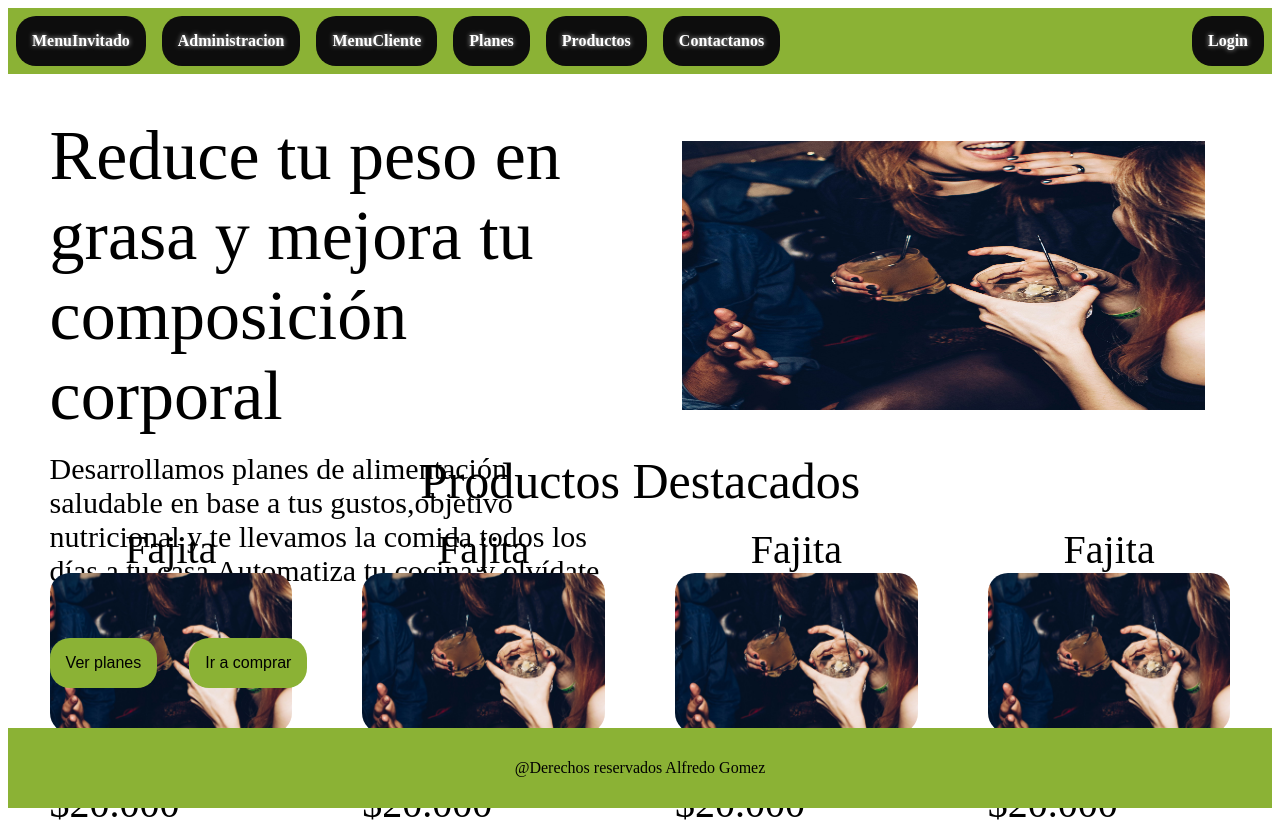
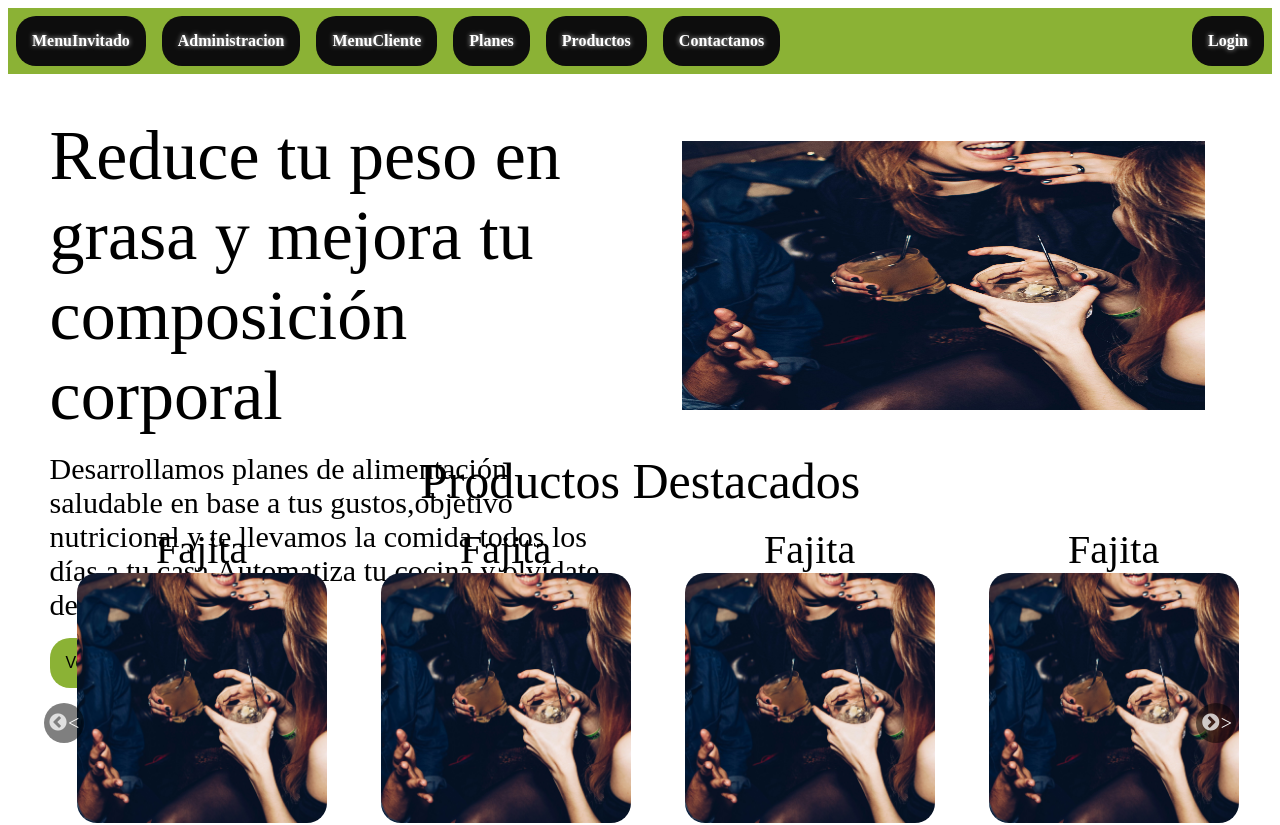
Before and after one commit to alfre755/NutriGreen, a React (Vite) app in the folder NutriGreen/: page / in a window 1280 px wide. Shown: the top 825 px of the page. Built offline with nearby package versions, Linux system fonts and the light colour scheme.

Commit message:
feat slide
Se agrega el slide mediante libreria slick

```diff
--- /dev/null
+++ b/NutriGreen/src/components/LayaoutTemplate/ListarDocumentosConImagen/Arrow.jsx
@@ -0,0 +1,46 @@
+import React from "react";
+import styled from "@emotion/styled";
+
+// Estilo común para las flechas
+const ArrowStyle = styled.div`
+  display: flex;
+  justify-content: center;
+  align-items: center;
+  background-color: rgba(0, 0, 0, 0.5);
+  color: white;
+  border-radius: 50%;
+  width: 40px;
+  height: 40px;
+  cursor: pointer;
+  position: absolute;
+  top: 50%;
+  transform: translateY(-50%);
+  z-index: 1;
+  font-size: 20px;
+
+  &.prevArrow {
+    left: 10px;
+  }
+
+  &.nextArrow {
+    right: 10px;
+  }
+`;
+
+// Componente de flecha izquierda
+export function PrevArrow({ className, onClick }) {
+  return (
+    <ArrowStyle className={`${className} prevArrow`} onClick={onClick}>
+      &lt; {/* Código HTML para flecha izquierda */}
+    </ArrowStyle>
+  );
+}
+
+// Componente de flecha derecha
+export function NextArrow({ className, onClick }) {
+  return (
+    <ArrowStyle className={`${className} nextArrow`} onClick={onClick}>
+      &gt; {/* Código HTML para flecha derecha */}
+    </ArrowStyle>
+  );
+}
--- a/NutriGreen/src/components/LayaoutTemplate/ListarDocumentosConImagen/index.jsx
+++ b/NutriGreen/src/components/LayaoutTemplate/ListarDocumentosConImagen/index.jsx
@@ -1,11 +1,17 @@
 import React from "react";
 import PT from "prop-types";
 import styled from "@emotion/styled";
+import Slider from "react-slick";
 import Button from "../../Main/Button";
+import "slick-carousel/slick/slick.css";
+import "slick-carousel/slick/slick-theme.css";
+import { NextArrow, PrevArrow } from "./Arrow";
 
 const ListarDocumentosConImagenStyle = styled.section`
   display: flex;
   flex-direction: column;
+
+  /* border-color: ${(props) => props.theme.colors.primary}; */
 
   > .headerWrapper {
     display: flex;
@@ -16,19 +22,28 @@ const ListarDocumentosConImagenStyle = styled.section`
     }
   }
 
-  > .documentosWrapper {
-    display: flex;
-    flex-wrap: wrap;
-    justify-content: space-between;
-    gap: 1em;
+  .slick-dots li {
+    width: 20px; /* Ancho de cada dot */
+    height: 15px; /* Altura de cada dot */
+    margin: 0 5px; /* Espaciado entre los dots */
+  }
 
-    > .documentoWrapper {
-      display: flex;
+  .slick-dots li button:before {
+    font-size: 15px; /* Tamaño del icono del dot */
+    color: rgba(0, 0, 0, 0.75); /* Color del dot */
+  }
+
+  .slick-dots li.slick-active button:before {
+    color: #000; /* Color del dot activo */
+  }
+
+  .documentoWrapper {
+    display: flex !important;
     flex-direction: column;
     align-items: center;
-      flex-basis: 20%;
+    justify-content: center;
     padding: 1em;
-      height: 20vh;
+    height: auto;
 
     > .titleDocumento {
       font-size: 40px;
@@ -39,8 +54,8 @@ const ListarDocumentosConImagenStyle = styled.section`
     }
 
     .imageWrapper {
-        width: 100%;
-        height: 100%;
+      width: 250px;
+      height: 250px;
       img {
         width: 100%;
         height: 100%;
@@ -48,36 +63,66 @@ const ListarDocumentosConImagenStyle = styled.section`
         border-radius: 20px;
       }
     }
+
+    > .buttonsWrapper {
+      display: flex;
+      gap: 1em;
     }
   }
 `;
 
 function ListarDocumentosConImagen({ title, data, buttonConfig }) {
+  const sliderSettings = {
+    dots: true, // Mostrar puntos de navegación
+    infinite: true, // Loop infinito
+    speed: 500, // Velocidad de la transición
+    slidesToShow: 4, // Mostrar 4 elementos a la vez
+    slidesToScroll: 1, // Deslizar de a uno por vezs
+    nextArrow: <NextArrow />, // Usa la flecha derecha personalizada
+    prevArrow: <PrevArrow />, // Usa la flecha izquierda personalizada
+    responsive: [
+      {
+        breakpoint: 1024,
+        settings: {
+          slidesToShow: 3,
+        },
+      },
+      {
+        breakpoint: 600,
+        settings: {
+          slidesToShow: 2,
+        },
+      },
+      {
+        breakpoint: 480,
+        settings: {
+          slidesToShow: 1,
+        },
+      },
+    ],
+  };
+
   return (
     <ListarDocumentosConImagenStyle>
       <div className="headerWrapper">
         <p className="titulo">{title}</p>
       </div>
-      <div className="documentosWrapper">
-        {data.map(({ _id, title, image, precio }) => {
-          return (
+      <Slider {...sliderSettings}>
+        {data.map(({ _id, title, image, precio }) => (
           <div key={_id} className="documentoWrapper">
             <p className="titleDocumento">{title}</p>
             <div className="imageWrapper">{image}</div>
             <p className="precioDocumento">Precio: {precio}</p>
             <div className="buttonsWrapper">
-                {buttonConfig.map(({ type, label, onClick }, index) => {
-                  return (
+              {buttonConfig.map(({ type, label, onClick }, index) => (
                 <Button key={index} type={type} onClick={onClick}>
                   {label}
                 </Button>
-                  );
-                })}
+              ))}
             </div>
           </div>
-          );
-        })}
-      </div>
+        ))}
+      </Slider>
     </ListarDocumentosConImagenStyle>
   );
 }
@@ -88,17 +133,17 @@ ListarDocumentosConImagen.propTypes = {
     PT.shape({
       _id: PT.string.isRequired,
       title: PT.string.isRequired,
-      image: PT.node.isRequired, // Cambiado a node para aceptar JSX
+      image: PT.node.isRequired,
       precio: PT.oneOfType([PT.string, PT.number]).isRequired,
+    })
+  ).isRequired,
   buttonConfig: PT.arrayOf(
     PT.shape({
       type: PT.string,
       label: PT.string.isRequired,
       onClick: PT.func.isRequired,
     })
-      ).isRequired, // Asegurar que buttonConfig esté presente y sea un array de objetos
-    })
-  ).isRequired,
+  ),
 };
 
 export default ListarDocumentosConImagen;
```
Lines whose indentation alone changed are shown as unchanged.
